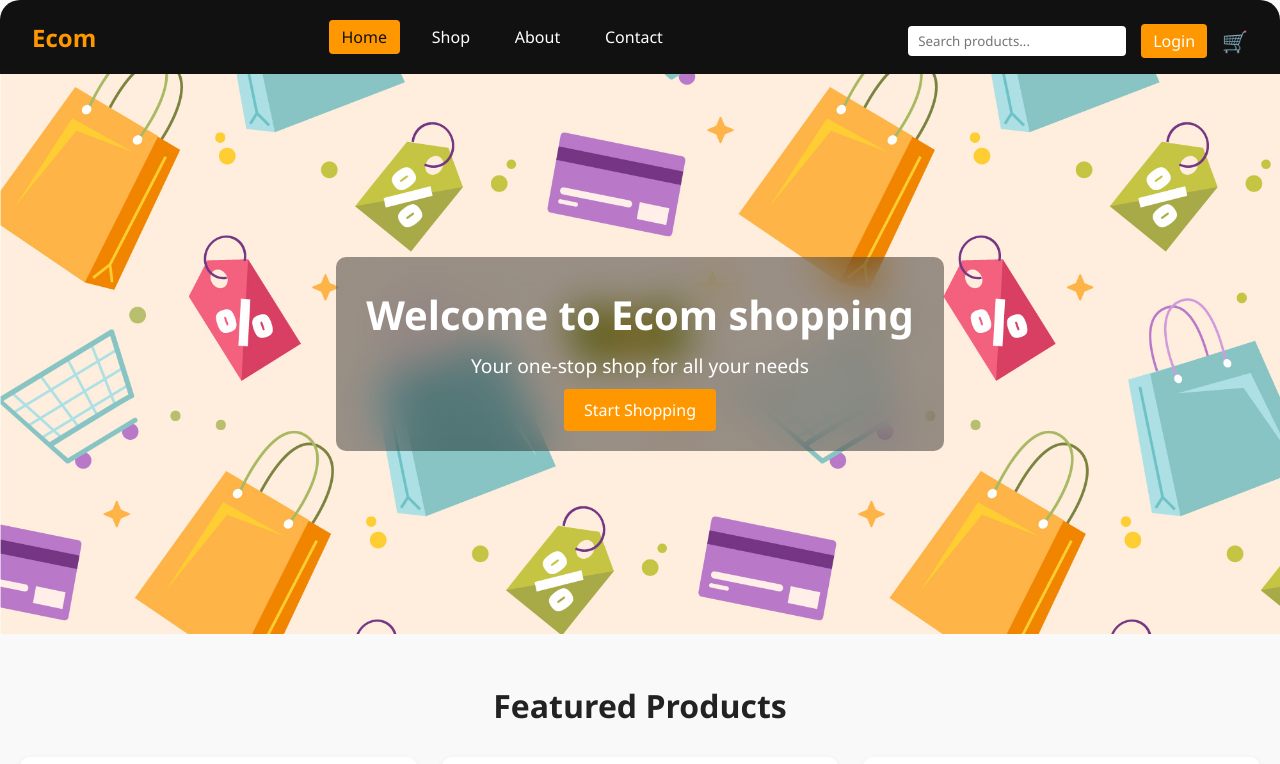
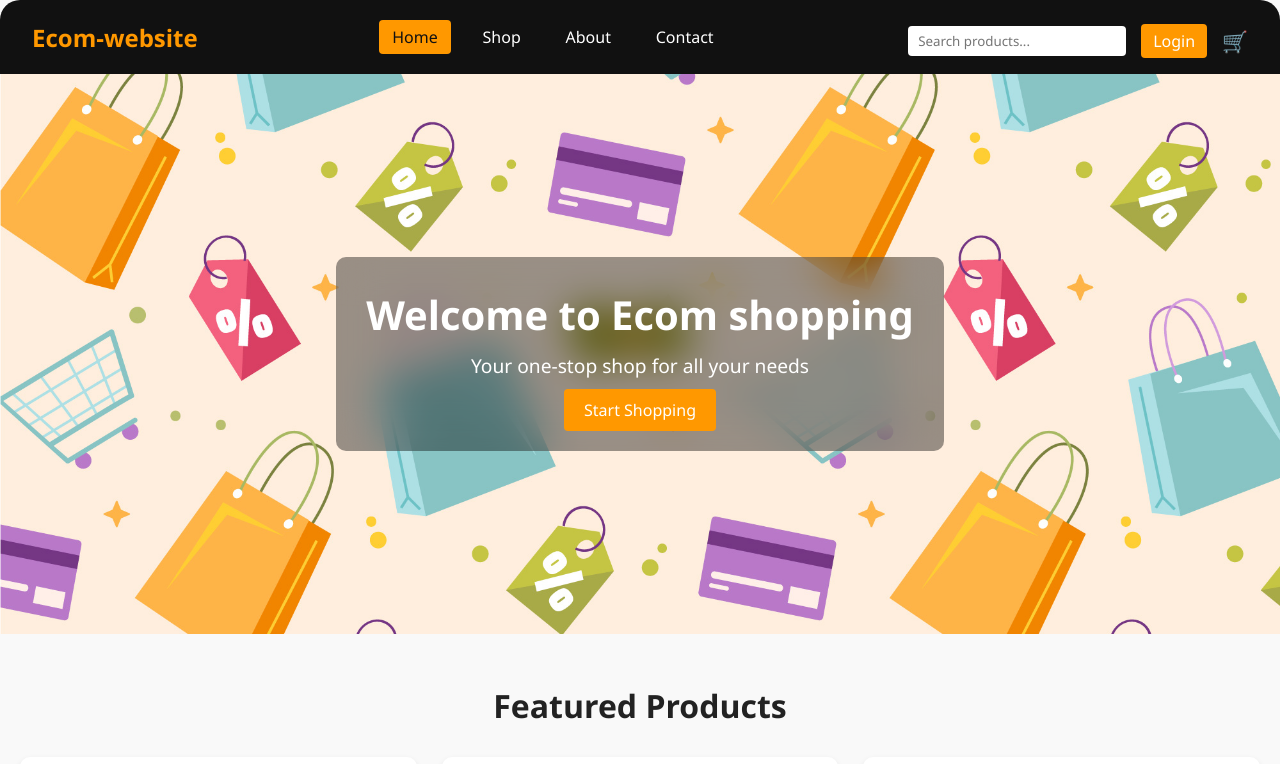
Before and after one commit to HublikarKiran/Sample-Ecom-project, a plain HTML site: page index.html in a window 1280 px wide. Shown: the top 764 px of the page. Drawn offline with Linux system fonts and the light colour scheme.

Commit message:
updated icon and logo

```diff
--- a/index.html
+++ b/index.html
@@ -5,13 +5,13 @@
     <meta charset="UTF-8" />
     <meta name="viewport" content="width=device-width, initial-scale=1.0" />
     <title>Ecom</title>
-
+    <link rel="icon" href="./duck-baby.png">
     <link rel="stylesheet" href="./css/style.css" />
 </head>
 
 <body>
     <header class="navbar">
-        <div class="logo">Ecom</div>
+        <div class="logo">Ecom-website</div>
         <nav>
             <ul class="nav-links">
                 <li><a href="index.html" class="active">Home</a></li>
```
